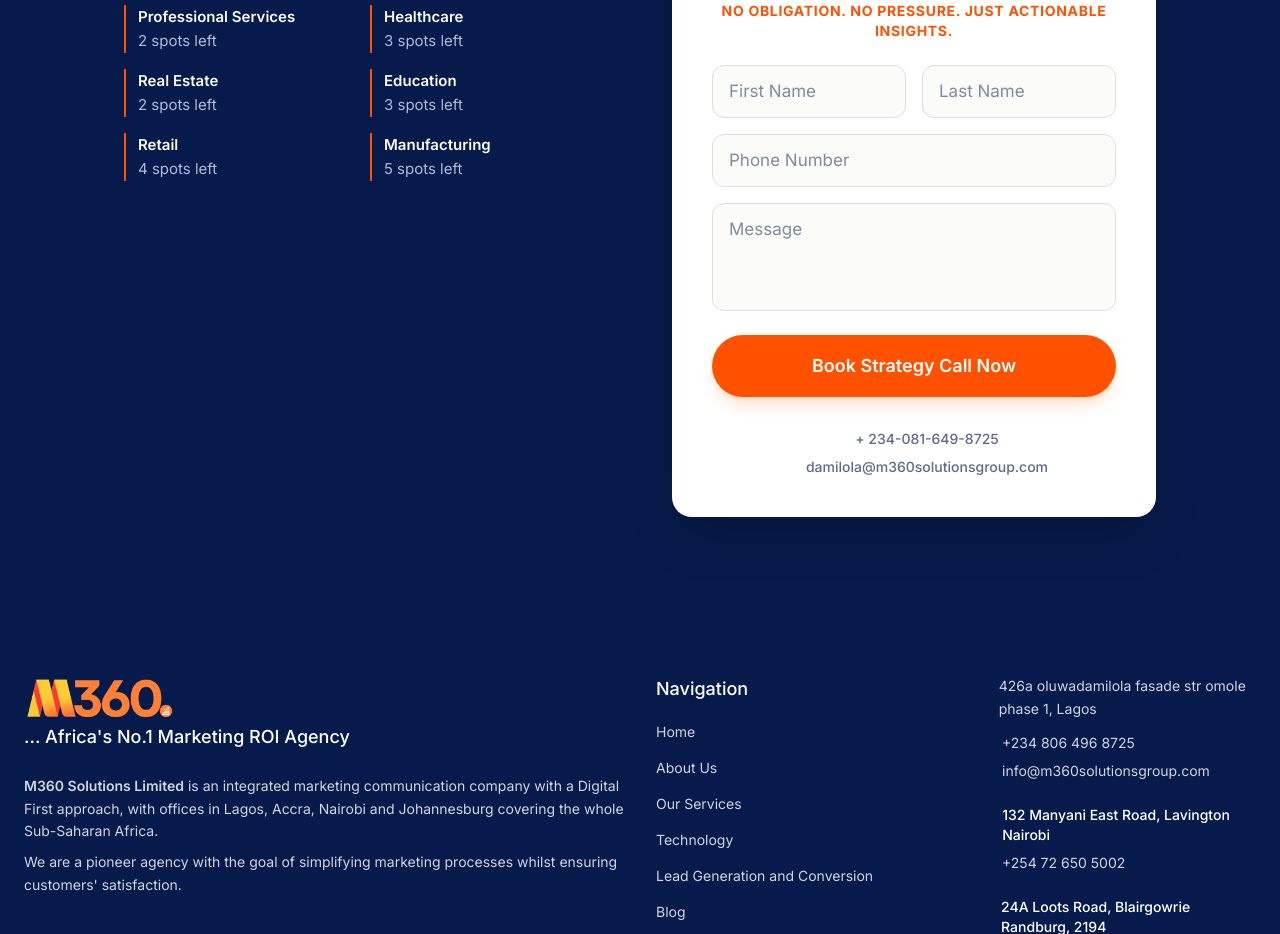
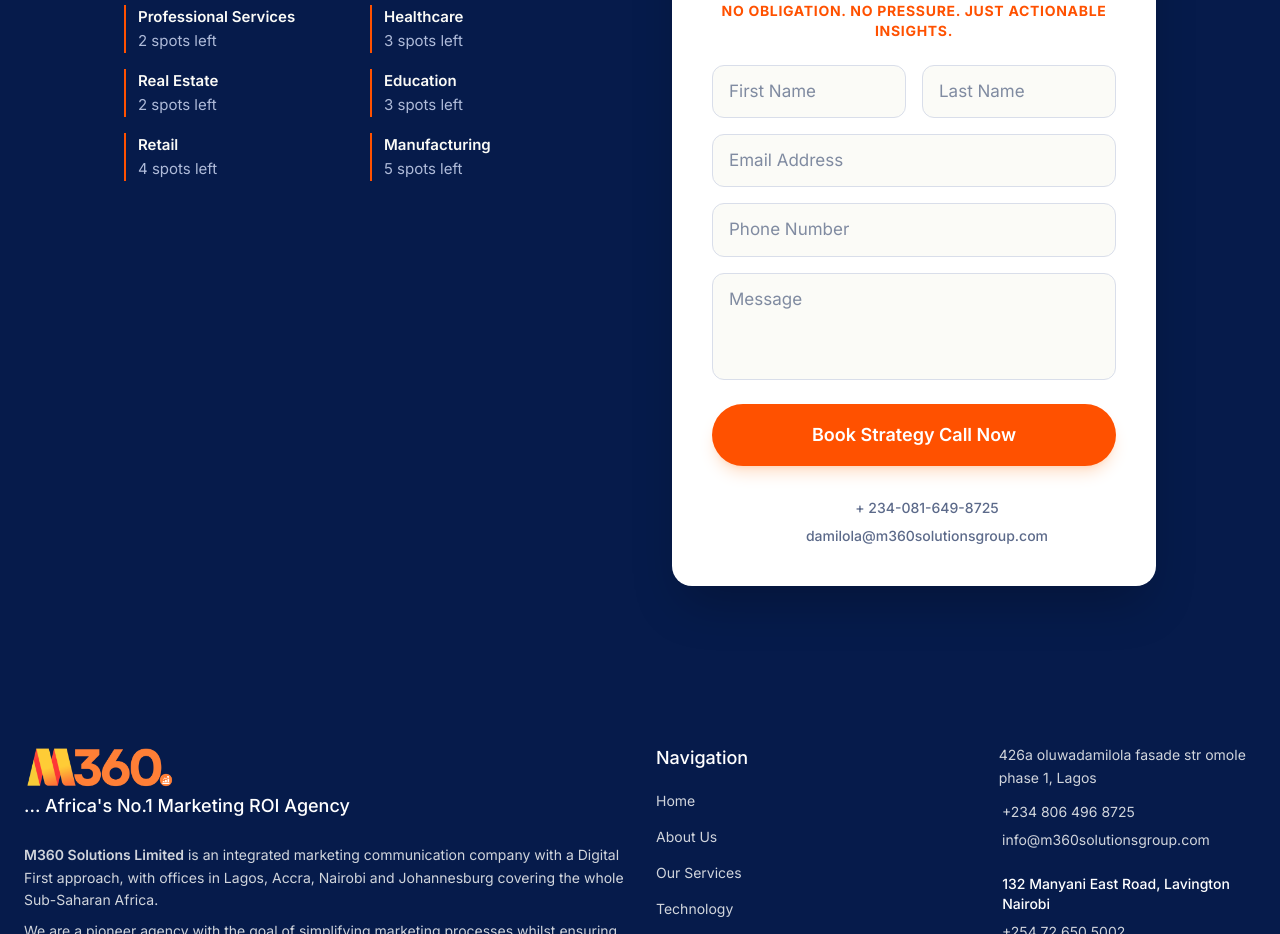
Before and after one commit to tadeniji06/m360Solutions, a Next.js app: page /leadsales in a window 1280 px wide. Shown: the part 8260-9194 px from the top of the page. Built offline with nearby package versions, Linux system fonts and the light colour scheme; no server answers; some icons are missing.

Commit message:
-------=-=-

```diff
--- a/app/actions/contact.ts
+++ b/app/actions/contact.ts
@@ -8,9 +8,10 @@
     const firstName = formData.get("firstName") as string;
     const lastName = formData.get("lastName") as string;
     const phone = formData.get("phone") as string;
+    const email = formData.get("email") as string;
     const message = formData.get("message") as string;
 
-    if (!firstName || !lastName || !phone || !message) {
+    if (!firstName || !lastName || !phone || !email || !message) {
         return { success: false, error: "All fields are required" };
     }
 
@@ -21,6 +22,7 @@
             subject: `New Consultation Request from ${firstName} ${lastName}`,
             text: `
 Name: ${firstName} ${lastName}
+Email: ${email}
 Phone: ${phone}
 
 Message:
--- a/app/leadsales/page.tsx
+++ b/app/leadsales/page.tsx
@@ -141,6 +141,7 @@
                       <input type="text" name="firstName" placeholder="First Name" required minLength={2} maxLength={50} className="w-full px-4 py-3 rounded-xl border border-[var(--line)] bg-[var(--paper)] focus:outline-none focus:border-[var(--orange)] transition-colors text-[var(--ink)]" />
                       <input type="text" name="lastName" placeholder="Last Name" required minLength={2} maxLength={50} className="w-full px-4 py-3 rounded-xl border border-[var(--line)] bg-[var(--paper)] focus:outline-none focus:border-[var(--orange)] transition-colors text-[var(--ink)]" />
                   </div>
+                  <input type="email" name="email" placeholder="Email Address" required className="w-full px-4 py-3 rounded-xl border border-[var(--line)] bg-[var(--paper)] focus:outline-none focus:border-[var(--orange)] transition-colors text-[var(--ink)]" />
                   <input type="tel" name="phone" placeholder="Phone Number" required minLength={10} maxLength={15} onInput={(e) => (e.currentTarget.value = e.currentTarget.value.replace(/[^0-9+]/g, ''))} className="w-full px-4 py-3 rounded-xl border border-[var(--line)] bg-[var(--paper)] focus:outline-none focus:border-[var(--orange)] transition-colors text-[var(--ink)]" />
                   <textarea name="message" placeholder="Message" rows={3} required minLength={10} maxLength={1000} className="w-full px-4 py-3 rounded-xl border border-[var(--line)] bg-[var(--paper)] focus:outline-none focus:border-[var(--orange)] transition-colors resize-none text-[var(--ink)]"></textarea>
 
--- a/components/Contact.tsx
+++ b/components/Contact.tsx
@@ -134,6 +134,7 @@
 							>
 								<input type="text" name="firstName" placeholder="First Name" required minLength={2} maxLength={50} className="p-3 border border-gray-300 rounded-md w-full focus:ring-2 focus:ring-orange-500 outline-none" />
 								<input type="text" name="lastName" placeholder="Last Name" required minLength={2} maxLength={50} className="p-3 border border-gray-300 rounded-md w-full focus:ring-2 focus:ring-orange-500 outline-none" />
+								<input type="email" name="email" placeholder="Email Address" required className="p-3 border border-gray-300 rounded-md w-full md:col-span-2 focus:ring-2 focus:ring-orange-500 outline-none" />
 								<input type="tel" name="phone" placeholder="Phone Number" required minLength={10} maxLength={15} onInput={(e) => (e.currentTarget.value = e.currentTarget.value.replace(/[^0-9+]/g, ''))} className="p-3 border border-gray-300 rounded-md w-full md:col-span-2 focus:ring-2 focus:ring-orange-500 outline-none" />
 								<textarea name="message" placeholder="Message" rows={5} required minLength={10} maxLength={1000} className="p-3 border border-gray-300 rounded-md w-full md:col-span-2 focus:ring-2 focus:ring-orange-500 outline-none resize-none"></textarea>
 
--- a/components/ContactModal.tsx
+++ b/components/ContactModal.tsx
@@ -47,6 +47,7 @@
                             <input type="text" name="firstName" placeholder="First Name" required minLength={2} maxLength={50} className="w-full px-4 py-3 rounded-xl border border-gray-200 bg-gray-50 focus:outline-none focus:border-orange-500 transition-colors text-gray-900" />
                             <input type="text" name="lastName" placeholder="Last Name" required minLength={2} maxLength={50} className="w-full px-4 py-3 rounded-xl border border-gray-200 bg-gray-50 focus:outline-none focus:border-orange-500 transition-colors text-gray-900" />
                         </div>
+                        <input type="email" name="email" placeholder="Email Address" required className="w-full px-4 py-3 rounded-xl border border-gray-200 bg-gray-50 focus:outline-none focus:border-orange-500 transition-colors text-gray-900" />
                         <input type="tel" name="phone" placeholder="Phone Number" required minLength={10} maxLength={15} onInput={(e) => (e.currentTarget.value = e.currentTarget.value.replace(/[^0-9+]/g, ''))} className="w-full px-4 py-3 rounded-xl border border-gray-200 bg-gray-50 focus:outline-none focus:border-orange-500 transition-colors text-gray-900" />
                         <textarea name="message" placeholder="Message" rows={3} required minLength={10} maxLength={1000} className="w-full px-4 py-3 rounded-xl border border-gray-200 bg-gray-50 focus:outline-none focus:border-orange-500 transition-colors resize-none text-gray-900"></textarea>
 
```
